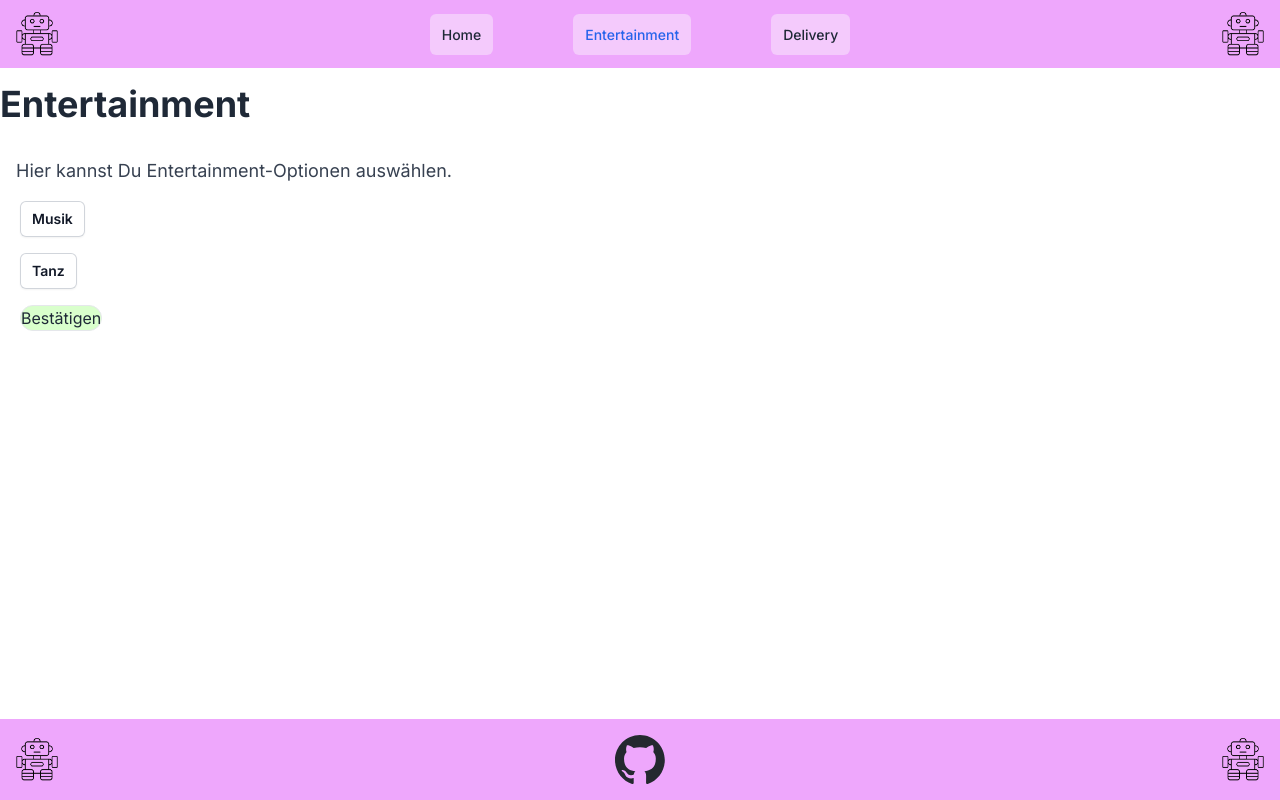
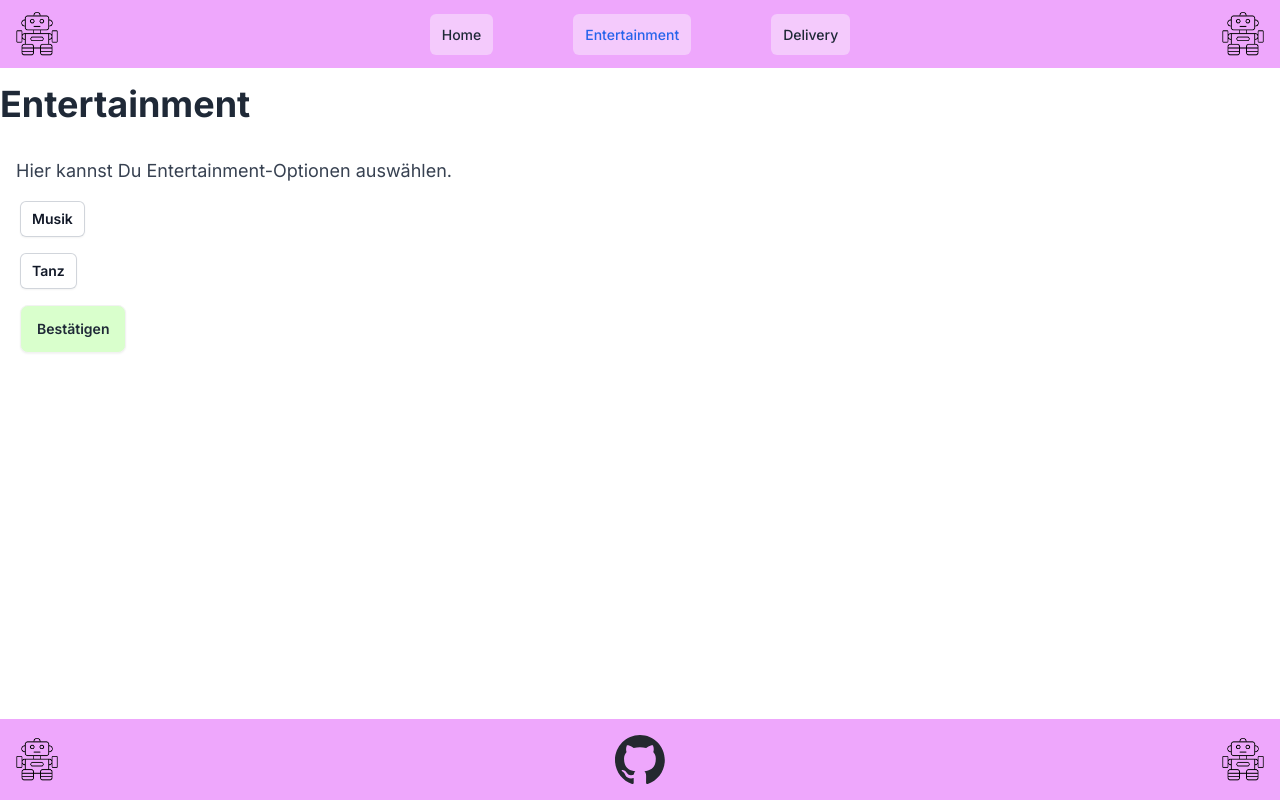
Before and after one commit to LeoPilgram/robertaUI2, a Next.js app: page /entertainment in a window 1280 px wide. Built offline with nearby package versions, Linux system fonts and the light colour scheme.

Commit message:
Es wurde der Button vom DaisyUI eingebunden. Die alte Komponente wurde gelöscht.

```diff
--- a/src/app/entertainment/page.tsx
+++ b/src/app/entertainment/page.tsx
@@ -1,7 +1,5 @@
 import Header from '@/components/Header';
 import Paragraph from '@/components/Paragraph';
-
-import Button from '@/components/Button';
 import DropdownMenu from '@/components/Dropdown';
 import Link from 'next/link';
 import React from 'react';
@@ -38,11 +36,7 @@ const EntertainmentPage = () => {
       </div>
       <div>
         <Link href="/process">
-          <Button
-            className="bg-pgreen-50 text-left ml-5 mt-4"
-            type="button"
-            title="Bestätigen"
-          />
+          <button className="btn bg-pgreen-50 text-left ml-5 mt-4">Bestätigen</button>
         </Link>
       </div>
     </div>
--- a/src/components/Button.tsx
+++ /dev/null
@@ -1,37 +0,0 @@
-// Source: https://github.com/adrianhajdin/travel_ui_ux/blob/main/components/Navbar.tsx
-import Image from 'next/image';
-import React from 'react';
-
-type ButtonProps = {
-  type: 'button' | 'submit';
-  title: string;
-  icon?: string;
-  className?: string; // Add className prop
-  full?: boolean;
-};
-
-const Button = ({
-  type,
-  title,
-  icon,
-  className, // Include className in props
-  full,
-}: ButtonProps) => {
-  return (
-    <button
-      className={`flexCenter gap-3 rounded-full border ${className} ${
-        full && 'w-full'
-      }`}
-      type={type}
-    >
-      {icon && (
-        <Image src={icon} alt={title} width={24} height={24} />
-      )}
-      <label className="bold-16 whitespace-nowrap cursor-pointer">
-        {title}
-      </label>
-    </button>
-  );
-};
-
-export default Button;
--- a/src/components/Navbar.tsx
+++ b/src/components/Navbar.tsx
@@ -3,7 +3,6 @@
 import { NAV_LINKS } from '@/constants';
 import Image from 'next/image';
 import Link from 'next/link';
-import Button from './Button';
 import { usePathname } from 'next/navigation';
 import clsx from 'clsx';
 
```
